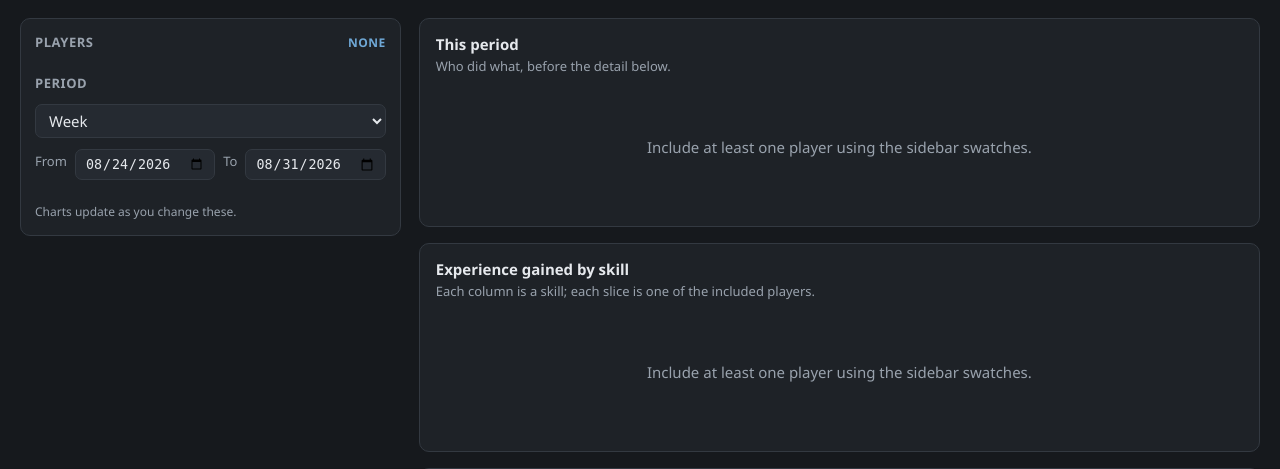
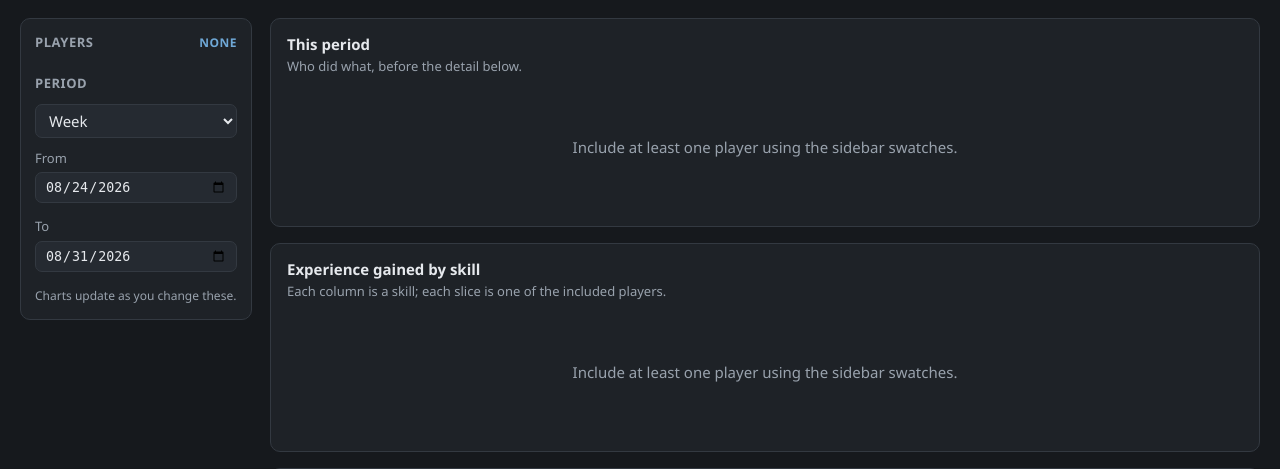
Before and after one commit to And-Salad/wom-tracker, a Flask app: page / in a window 1280 px wide. Shown: the part 55-524 px from the top of the page. Run offline with Flask 3, Linux system fonts and the light colour scheme.

Commit message:
Stack the sidebar dates, From above To
Co-Authored-By: Claude Opus 5 <noreply@anthropic.com>

```diff
--- a/wom/web/templates/base.html
+++ b/wom/web/templates/base.html
@@ -42,10 +42,6 @@
     letter-spacing: .04em; font-weight: 600;
   }
   button.link:hover { text-decoration: underline; }
-  /* Stacked in the sidebar's 232px, where the Data page laid them side by side. */
-  .side-dates { display: block; margin-top: 8px; }
-  .side-dates .field { margin: 0 0 8px; }
-  .side-dates .clear { padding: 3px 9px; font-size: 14px; }
   .side select { width: 100%; }
   .side label { display: flex; align-items: center; gap: 8px; padding: 3px 0;
                 cursor: pointer; }
@@ -277,6 +273,20 @@
   /* Held dates are outlined, so it is clear at a glance that the period
      picker in the sidebar is no longer what the table is answering. */
   .dates.locked .field input { border-color: var(--accent); }
+  /* In the sidebar the two stack, From above To, and both fill the column so
+     their edges line up. Side by side they set the sidebar's width, and every
+     page then loses that width from its content. */
+  .side .dates { display: block; margin-top: 8px; }
+  /* .side label is a flex row, which would sit each caption beside its input
+     and start the two boxes at different x. Block puts the caption above, so
+     From and To line up down the column. */
+  .side .dates .field { display: block; margin: 0 0 8px; min-width: 0; }
+  .side .dates .field input { width: 100%; }
+  .side .dates .clear { display: block; margin-left: auto; padding: 3px 9px;
+                        font-size: 14px; }
+  /* display:block would otherwise beat the hidden attribute and show the x
+     on every period, not just a custom one. */
+  .side .dates .clear[hidden] { display: none; }
   button.clear {
     background: transparent; color: var(--muted); border: 1px solid var(--line);
     font-size: 16px; line-height: 1; padding: 6px 10px; margin-bottom: 1px;
@@ -388,7 +398,7 @@
         {% endfor %}
       </select>
       <input type="hidden" name="tzoffset" id="tzoffset" value="">
-      <div class="dates side-dates" id="dates">
+      <div class="dates" id="dates">
         <label class="field">
           <span>From</span>
           <input type="date" id="from" name="from" value="{{ span['from'] }}">
```
